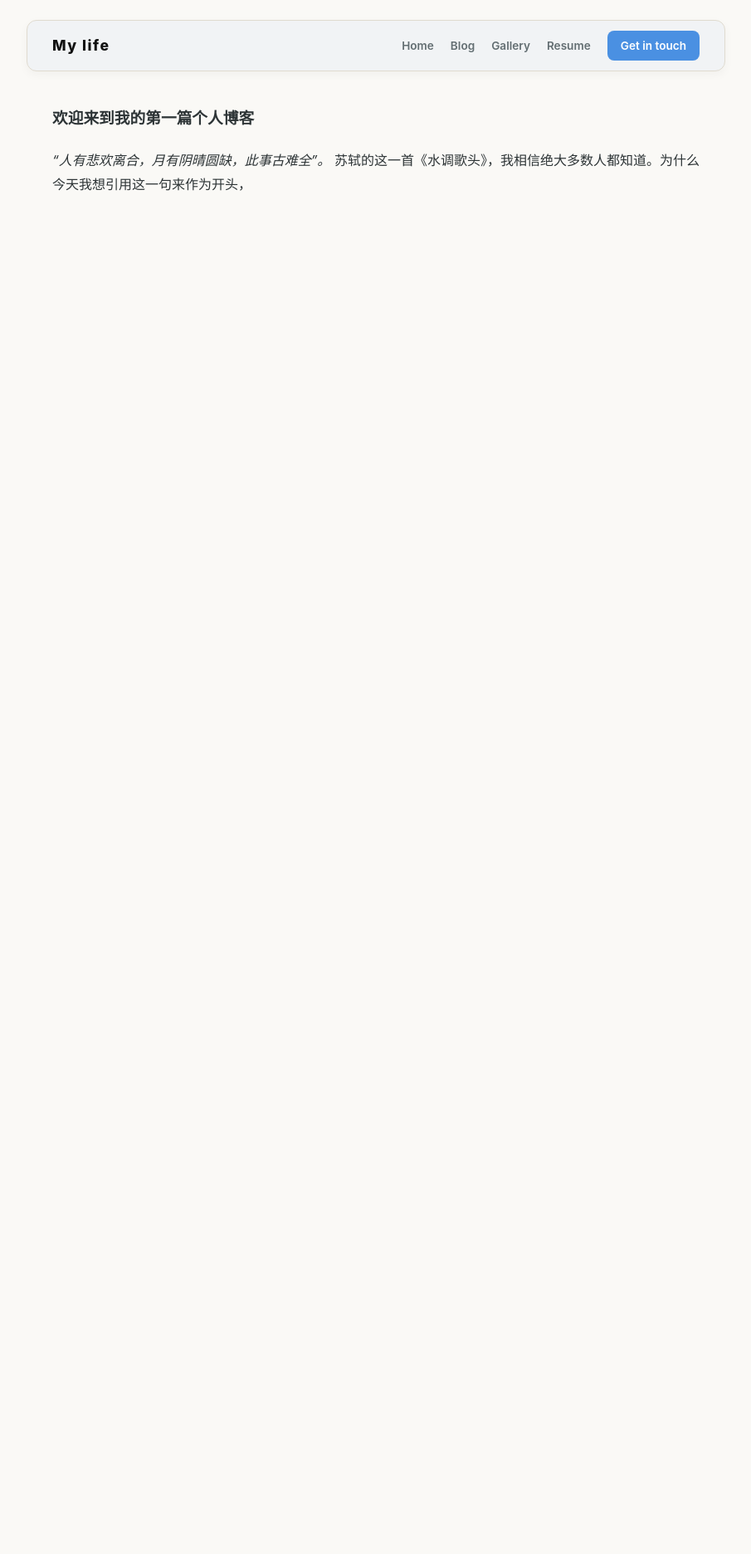
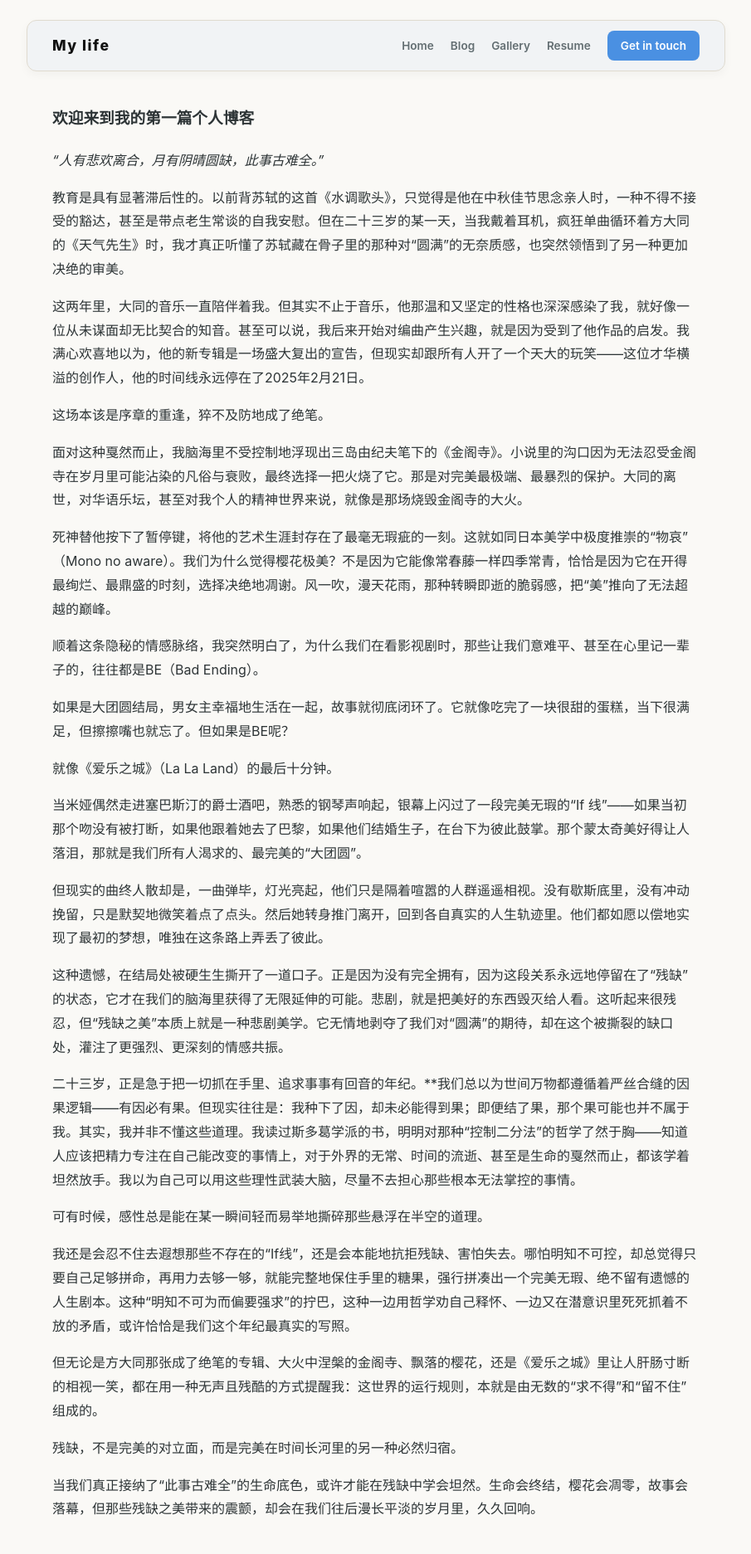
Before and after one commit to jayzzzzmp-commits/jayzzzzmp-commits.github.io, a Jekyll site: the page built from _posts/2026-03-29-hello-world.md, in a window 1280 px wide. Shown: the whole page at 83% size, without its empty margins (187-1092 px from the left). Built offline with Jekyll 4.4.1, drawn with Linux system fonts in a browser that asks for light colours; before the commit the page ends 900 px from its top, so only the background shows below that.

Commit message:
Update 2026-03-29-hello-world.md

```diff
--- a/_posts/2026-03-29-hello-world.md
+++ b/_posts/2026-03-29-hello-world.md
@@ -7,5 +7,38 @@ permalink: /blog/first-post.html
 ---
 
 ### 欢迎来到我的第一篇个人博客
-_“人有悲欢离合，月有阴晴圆缺，此事古难全”。_
-苏轼的这一首《水调歌头》，我相信绝大多数人都知道。为什么今天我想引用这一句来作为开头，
+_“人有悲欢离合，月有阴晴圆缺，此事古难全。”_
+
+教育是具有显著滞后性的。以前背苏轼的这首《水调歌头》，只觉得是他在中秋佳节思念亲人时，一种不得不接受的豁达，甚至是带点老生常谈的自我安慰。但在二十三岁的某一天，当我戴着耳机，疯狂单曲循环着方大同的《天气先生》时，我才真正听懂了苏轼藏在骨子里的那种对“圆满”的无奈质感，也突然领悟到了另一种更加决绝的审美。
+
+这两年里，大同的音乐一直陪伴着我。但其实不止于音乐，他那温和又坚定的性格也深深感染了我，就好像一位从未谋面却无比契合的知音。甚至可以说，我后来开始对编曲产生兴趣，就是因为受到了他作品的启发。我满心欢喜地以为，他的新专辑是一场盛大复出的宣告，但现实却跟所有人开了一个天大的玩笑——这位才华横溢的创作人，他的时间线永远停在了2025年2月21日。
+
+这场本该是序章的重逢，猝不及防地成了绝笔。
+
+面对这种戛然而止，我脑海里不受控制地浮现出三岛由纪夫笔下的《金阁寺》。小说里的沟口因为无法忍受金阁寺在岁月里可能沾染的凡俗与衰败，最终选择一把火烧了它。那是对完美最极端、最暴烈的保护。大同的离世，对华语乐坛，甚至对我个人的精神世界来说，就像是那场烧毁金阁寺的大火。
+
+死神替他按下了暂停键，将他的艺术生涯封存在了最毫无瑕疵的一刻。这就如同日本美学中极度推崇的“物哀”（Mono no aware）。我们为什么觉得樱花极美？不是因为它能像常春藤一样四季常青，恰恰是因为它在开得最绚烂、最鼎盛的时刻，选择决绝地凋谢。风一吹，漫天花雨，那种转瞬即逝的脆弱感，把“美”推向了无法超越的巅峰。
+
+顺着这条隐秘的情感脉络，我突然明白了，为什么我们在看影视剧时，那些让我们意难平、甚至在心里记一辈子的，往往都是BE（Bad Ending）。
+
+如果是大团圆结局，男女主幸福地生活在一起，故事就彻底闭环了。它就像吃完了一块很甜的蛋糕，当下很满足，但擦擦嘴也就忘了。但如果是BE呢？
+
+就像《爱乐之城》（La La Land）的最后十分钟。
+
+当米娅偶然走进塞巴斯汀的爵士酒吧，熟悉的钢琴声响起，银幕上闪过了一段完美无瑕的“If 线”——如果当初那个吻没有被打断，如果他跟着她去了巴黎，如果他们结婚生子，在台下为彼此鼓掌。那个蒙太奇美好得让人落泪，那就是我们所有人渴求的、最完美的“大团圆”。
+
+但现实的曲终人散却是，一曲弹毕，灯光亮起，他们只是隔着喧嚣的人群遥遥相视。没有歇斯底里，没有冲动挽留，只是默契地微笑着点了点头。然后她转身推门离开，回到各自真实的人生轨迹里。他们都如愿以偿地实现了最初的梦想，唯独在这条路上弄丢了彼此。
+
+这种遗憾，在结局处被硬生生撕开了一道口子。正是因为没有完全拥有，因为这段关系永远地停留在了“残缺”的状态，它才在我们的脑海里获得了无限延伸的可能。悲剧，就是把美好的东西毁灭给人看。这听起来很残忍，但“残缺之美”本质上就是一种悲剧美学。它无情地剥夺了我们对“圆满”的期待，却在这个被撕裂的缺口处，灌注了更强烈、更深刻的情感共振。
+
+二十三岁，正是急于把一切抓在手里、追求事事有回音的年纪。**我们总以为世间万物都遵循着严丝合缝的因果逻辑——有因必有果。但现实往往是：我种下了因，却未必能得到果；即便结了果，那个果可能也并不属于我。其实，我并非不懂这些道理。我读过斯多葛学派的书，明明对那种“控制二分法”的哲学了然于胸——知道人应该把精力专注在自己能改变的事情上，对于外界的无常、时间的流逝、甚至是生命的戛然而止，都该学着坦然放手。我以为自己可以用这些理性武装大脑，尽量不去担心那些根本无法掌控的事情。
+
+可有时候，感性总是能在某一瞬间轻而易举地撕碎那些悬浮在半空的道理。
+
+我还是会忍不住去遐想那些不存在的“If线”，还是会本能地抗拒残缺、害怕失去。哪怕明知不可控，却总觉得只要自己足够拼命，再用力去够一够，就能完整地保住手里的糖果，强行拼凑出一个完美无瑕、绝不留有遗憾的人生剧本。这种“明知不可为而偏要强求”的拧巴，这种一边用哲学劝自己释怀、一边又在潜意识里死死抓着不放的矛盾，或许恰恰是我们这个年纪最真实的写照。
+
+但无论是方大同那张成了绝笔的专辑、大火中涅槃的金阁寺、飘落的樱花，还是《爱乐之城》里让人肝肠寸断的相视一笑，都在用一种无声且残酷的方式提醒我：这世界的运行规则，本就是由无数的“求不得”和“留不住”组成的。
+
+残缺，不是完美的对立面，而是完美在时间长河里的另一种必然归宿。
+
+当我们真正接纳了“此事古难全”的生命底色，或许才能在残缺中学会坦然。生命会终结，樱花会凋零，故事会落幕，但那些残缺之美带来的震颤，却会在我们往后漫长平淡的岁月里，久久回响。
```
